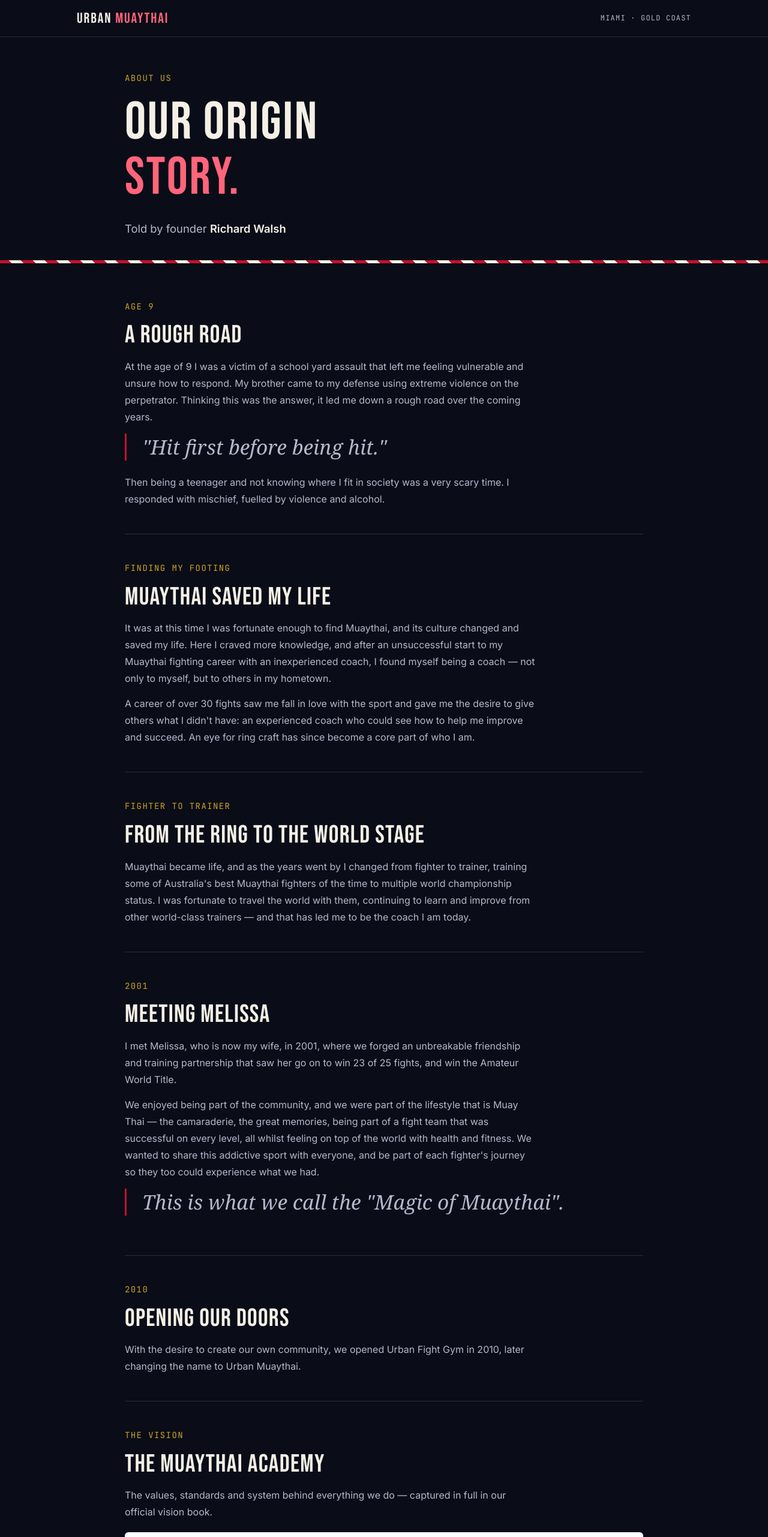
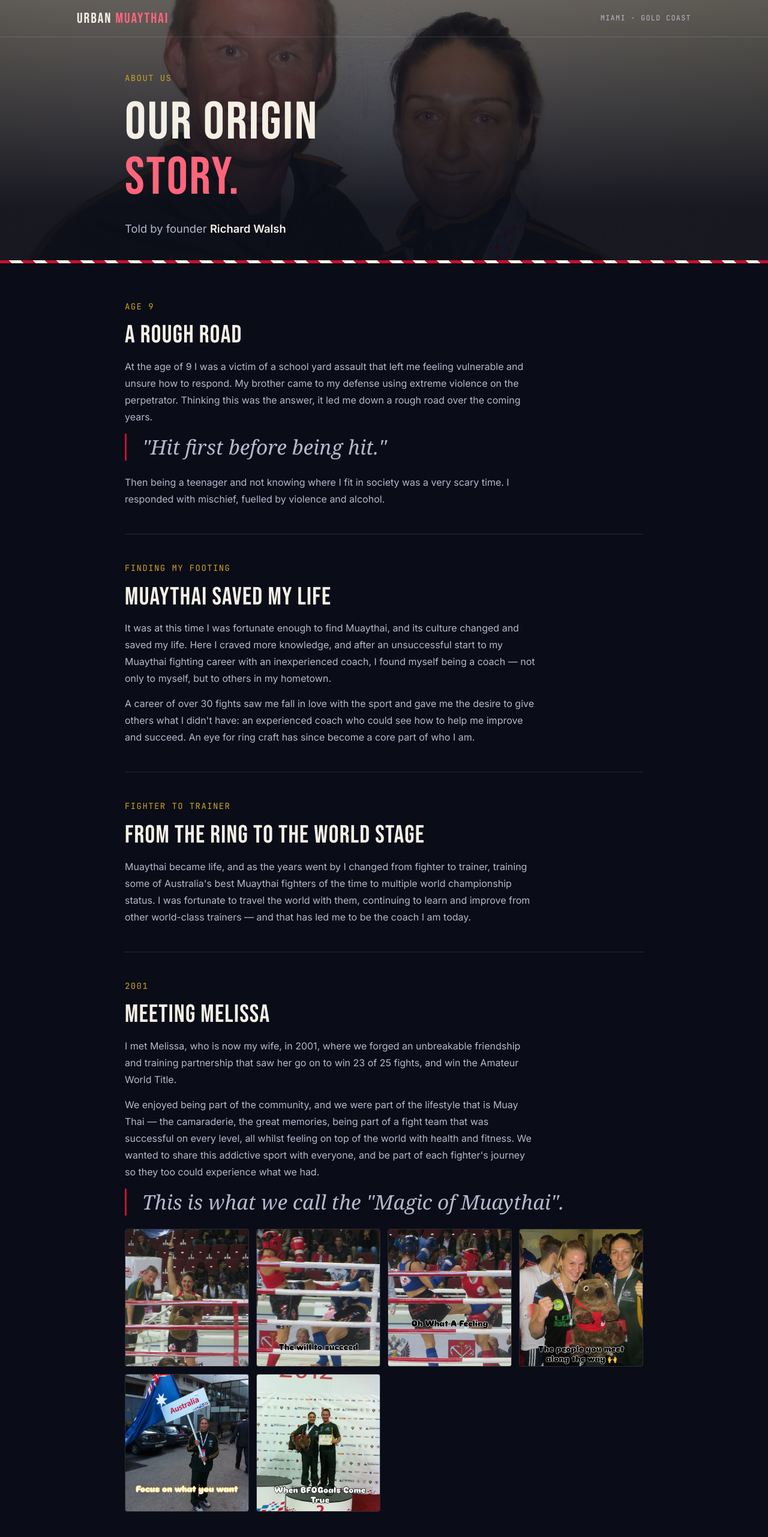
Before and after one commit to urbanmuaythai/About-Us, a plain HTML site: page index.html in a window 1280 px wide. Shown: the top 2563 px of the page at 60% size. Drawn offline with Linux system fonts and the light colour scheme; grey boxes are pictures that could not be loaded; a web font is replaced by a local one.

Commit message:
Add hero background and photo galleries

```diff
--- a/index.html
+++ b/index.html
@@ -25,6 +25,7 @@ a:focus-visible{outline:3px solid var(--gold);outline-offset:5px}
 .brand span{color:#ff657b}
 .eyebrow,.label,.footer-note,.tag{font-family:'JetBrains Mono',monospace;font-size:.875rem;letter-spacing:.1em;text-transform:uppercase}
 .top .label{color:var(--muted);font-size:.75rem}
+.hero-band{background:linear-gradient(rgba(10,12,23,.55),rgba(10,12,23,.93) 80%),url(images/sharing-the-magic.jpg) center 20%/cover no-repeat}
 .hero{padding-block:56px 36px}
 .eyebrow{color:var(--gold);margin-bottom:16px}
 h1{font-size:clamp(3rem,8vw,5.5rem)}
@@ -49,6 +50,8 @@ main{padding-block:8px 60px}
 .embed-frame{position:relative;width:100%;height:min(80vh,820px);margin-top:20px;border-radius:6px;overflow:hidden;border:1px solid var(--line);background:#fff}
 .embed-frame iframe{position:absolute;inset:0;width:100%;height:100%;border:0}
 @media(max-width:640px){.embed-frame{height:70vh}}
+.gallery{margin-top:22px;display:grid;grid-template-columns:repeat(auto-fit,minmax(200px,1fr));gap:12px}
+.gallery img{width:100%;height:230px;object-fit:cover;border-radius:4px;border:1px solid var(--line);display:block}
 .vision{margin-top:6px;padding:44px 40px;background:var(--panel);border:1px solid var(--line);border-radius:6px;text-align:center}
 .vision .label{color:var(--gold);display:block;margin-bottom:16px}
 .vision p{font-family:'Bebas Neue',sans-serif;letter-spacing:.02em;color:var(--cream);font-size:clamp(1.6rem,4.5vw,2.5rem);line-height:1.2;max-width:22ch;margin-inline:auto}
@@ -72,12 +75,14 @@ footer{border-top:1px solid var(--line);padding-block:25px 30px}
 </head>
 <body>
 <a class="skip" href="#main">Skip to content</a>
+<div class="hero-band">
 <header class="top"><div class="top-inner"><div class="brand">URBAN <span>MUAYTHAI</span></div><div class="label">Miami · Gold Coast</div></div></header>
 
 <div class="wrap hero">
 <p class="eyebrow">About us</p>
 <h1>OUR ORIGIN<br><span>STORY.</span></h1>
 <p class="byline">Told by founder <strong>Richard Walsh</strong></p>
+</div>
 </div>
 <div class="stripe" aria-hidden="true"></div>
 
@@ -111,6 +116,14 @@ footer{border-top:1px solid var(--line);padding-block:25px 30px}
 <p>I met Melissa, who is now my wife, in 2001, where we forged an unbreakable friendship and training partnership that saw her go on to win 23 of 25 fights, and win the Amateur World Title.</p>
 <p>We enjoyed being part of the community, and we were part of the lifestyle that is Muay Thai — the camaraderie, the great memories, being part of a fight team that was successful on every level, all whilst feeling on top of the world with health and fitness. We wanted to share this addictive sport with everyone, and be part of each fighter's journey so they too could experience what we had.</p>
 <p class="pull">This is what we call the "Magic of Muaythai".</p>
+<div class="gallery">
+<img src="images/arm-raised.jpg" alt="Melissa Walsh celebrating a win in the ring, arm raised" loading="lazy">
+<img src="images/will-to-succeed.jpg" alt="Melissa Walsh competing in the ring" loading="lazy">
+<img src="images/oh-what-a-feeling.jpg" alt="Melissa Walsh competing in the ring" loading="lazy">
+<img src="images/people-you-meet.jpg" alt="Melissa Walsh with a fellow competitor" loading="lazy">
+<img src="images/focus-on-what-you-want.jpg" alt="Melissa Walsh carrying the Australian flag" loading="lazy">
+<img src="images/bfogoals-come-true.jpg" alt="Richard and Melissa Walsh on the podium" loading="lazy">
+</div>
 </article>
 
 <article class="chapter">
@@ -141,6 +154,12 @@ footer{border-top:1px solid var(--line);padding-block:25px 30px}
 <h2>Why we do this</h2>
 <p>We want everyone to be happy and feel like they belong from day one. We want to provide a community where new lifelong friendships are made — a place where you're able to become the best version of you, both physically and mentally. Whether a person competes in Muaythai or not is irrelevant, as each person can feel successful on many other levels, whether that's through our unique grading system, the Urban Warrior Challenge, or just regular training.</p>
 <p>One thing is for sure, and we see it so many times over within our gym: the transformation it makes to everyday people's lives. We see people, from kids to adults, come in lacking confidence and communication skills, and grow rapidly from a system that focuses on inclusion, teamwork, camaraderie and mental resilience.</p>
+<div class="gallery">
+<img src="images/knee-action.jpg" alt="Muay Thai sparring at Urban Muaythai" loading="lazy">
+<img src="images/padwork.jpg" alt="Pad work training at Urban Muaythai" loading="lazy">
+<img src="images/group-crouch.jpg" alt="Urban Muaythai members after training" loading="lazy">
+<img src="images/coach-chat.jpg" alt="Coach and member at Urban Muaythai" loading="lazy">
+</div>
 </article>
 
 </div>
```
Also changed, not shown: images/arm-raised.jpg (added), images/bfogoals-come-true.jpg (added), images/coach-chat.jpg (added), images/drive-to-succeed.jpg (added), images/focus-on-what-you-want.jpg (added), images/group-crouch.jpg (added), images/knee-action.jpg (added), images/oh-what-a-feeling.jpg (added), images/padwork.jpg (added), images/people-you-meet.jpg (added), images/sharing-the-magic.jpg (added), images/will-to-succeed.jpg (added).
